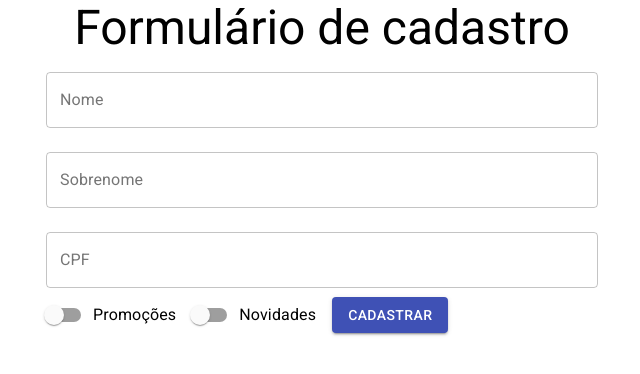
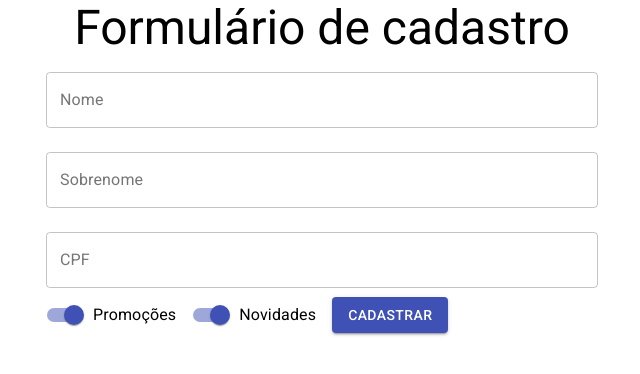
Before and after one commit to Dhi-Carvalho-DEV/Formacao_React_T4, a React (Create React App) app in the folder formulario_de_cadastro/: page / in a window 1280 px wide. Shown: the top 374 px of the page, without its empty margins (318-958 px from the left). Built offline with nearby package versions, Linux system fonts and the light colour scheme.

Commit message:
Finalização do gerenciamento do formulário

```diff
--- a/formulario_de_cadastro/src/App.js
+++ b/formulario_de_cadastro/src/App.js
@@ -6,10 +6,10 @@
 class App extends Component {
   render() {
     return (
-      <Container Component="article" maxWidth="sm" >
+      <Container component="article" maxWidth="sm" >
         <Typography
           variant="h3"
-          Component="h1"
+          component="h1"
           align="center">
             Formulário de cadastro
         </Typography>
--- a/formulario_de_cadastro/src/components/FormularioCadastro/FormularioCadastro.jsx
+++ b/formulario_de_cadastro/src/components/FormularioCadastro/FormularioCadastro.jsx
@@ -1,22 +1,76 @@
-import React from "react";
+import React, {useState} from "react";
 import { Button, FormControlLabel, Switch, TextField } from "@material-ui/core";
 
 function FormularioCadastro() {
+  const [nome, setNome] = useState("")
+  const [sobrenome, setSobrenome] = useState("")
+  const [cpf, setCpf] = useState("")
+  const [promocoes, setPromocoes] = useState(true)
+  const [novidades, setNovidades] = useState(true)
   return (
-    <form>
-      <TextField id="nome" label="Nome" variant="outlined" margin="normal" fullWidth />
-      <TextField id="sobrenome" label="Sobrenome" variant="outlined" margin="normal" fullWidth />
-      <TextField id="cpf" label="CPF" variant="outlined" margin="normal" fullWidth />
+    <form
+      onSubmit={(event) => {
+        event.preventDefault()
+        console.log(nome, sobrenome, cpf, promocoes, novidades)
+      }}
+    >
+      <TextField
+        value={nome}
+        onChange={(event) => {
+          setNome(event.target.value)
+        }}
+        id="nome"
+        label="Nome"
+        variant="outlined"
+        margin="normal"
+        fullWidth
+      />
+      <TextField
+        value={sobrenome}
+        onChange={(event) => {
+          setSobrenome(event.target.value)
+        }}
+        id="sobrenome"
+        label="Sobrenome"
+        variant="outlined"
+        margin="normal"
+        fullWidth
+      />
+      <TextField
+        value={cpf}
+        onChange={(event) => {
+          setCpf(event.target.value)
+        }}
+        id="cpf"
+        label="CPF"
+        variant="outlined"
+        margin="normal"
+        fullWidth
+      />
       <FormControlLabel
         label="Promoções"
         control={
-          <Switch name="promocoes" deafultChecked color="primary" />
+          <Switch
+            checked={promocoes}
+            onChange={(event) => {
+              setPromocoes(event.target.checked)
+            }}
+            name="promocoes"
+            color="primary"
+          />
         }
       />
       <FormControlLabel
         label="Novidades"
         control={
-          <Switch name="novidades" deafultChecked color="primary" />
+          <Switch
+            checked={novidades}
+            onChange={(event) => {
+              setNovidades(event.target.checked)
+            }}
+            name="novidades"
+            color="primary"
+          />
         }
       />
       <Button type="submit" variant="contained" color="primary">
```
